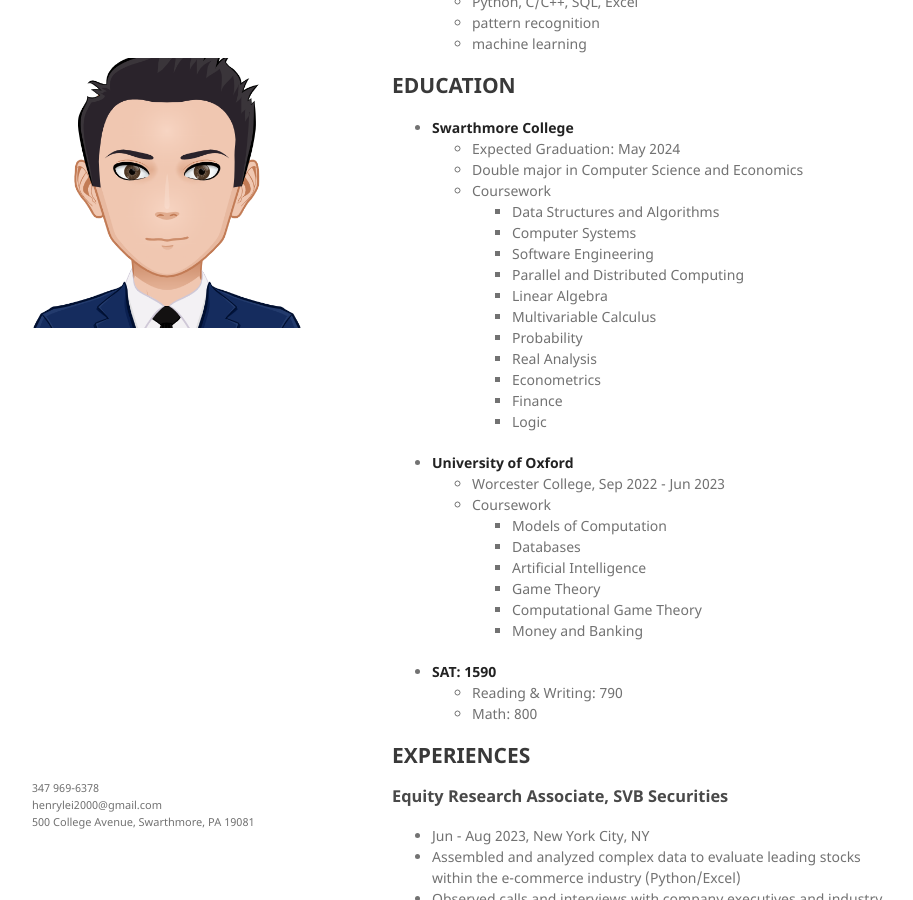
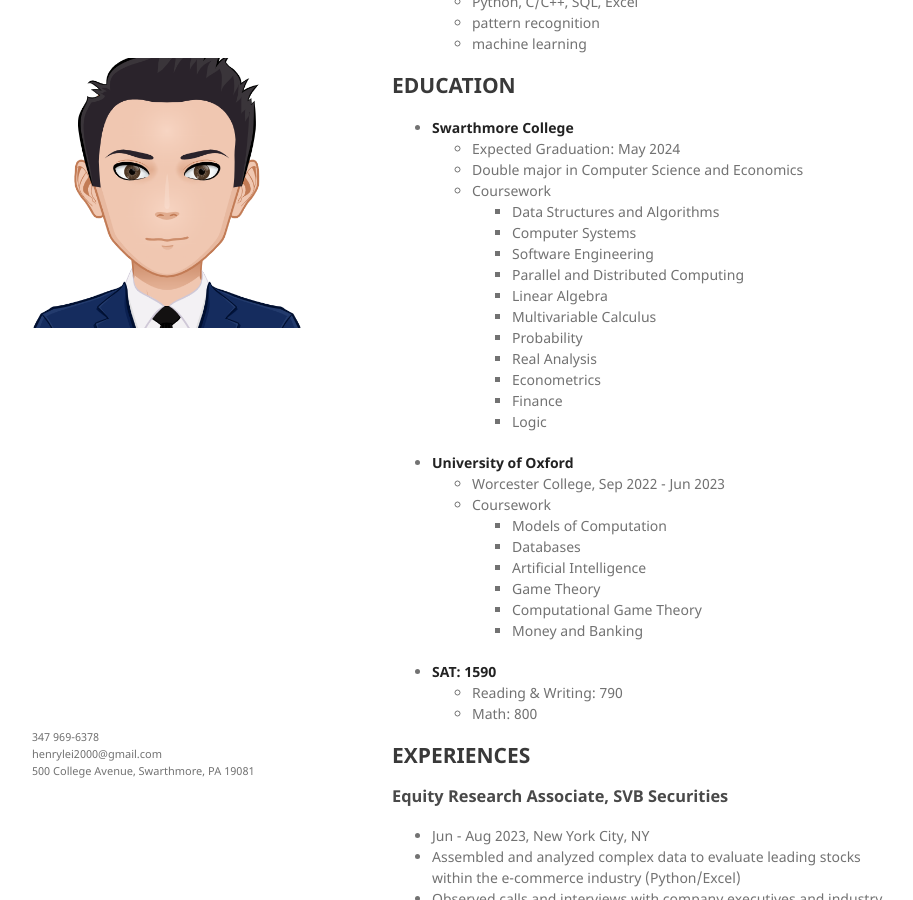
Before and after one commit to henrylei2000/henrylei2000.github.io, a Jekyll site: the page built from index.md, in a window 1280 px wide and 900 px high, scrolled down 473 px. Shown: the whole window, without its empty margins (178-1091 px from the left). Built offline with Jekyll 4.4.1, drawn with Linux system fonts in a browser that asks for light colours; our own code applies the rules of GitHub Pages for plain Markdown files.

Commit message:
footer adjustment

```diff
--- a/_layouts/default.html
+++ b/_layouts/default.html
@@ -37,12 +37,13 @@
       </section>
       <footer>
         <p><small>
-        <div>347 969-6378</div>
-        <div>henrylei2000@gmail.com</div>
-        <div>500 College Avenue, Swarthmore, PA 19081</div>
+          <div>347 969-6378</div>
+          <div>henrylei2000@gmail.com</div>
+          <div>500 College Avenue, Swarthmore, PA 19081</div>
         </small></p>
+        <p><div><h1>&nbsp;</h1></div></p>
       </footer>
-      <p>&nbsp;</p>
+
     </div>
     <script src="{{ "/assets/js/scale.fix.js" | relative_url }}"></script>
   </body>
```
